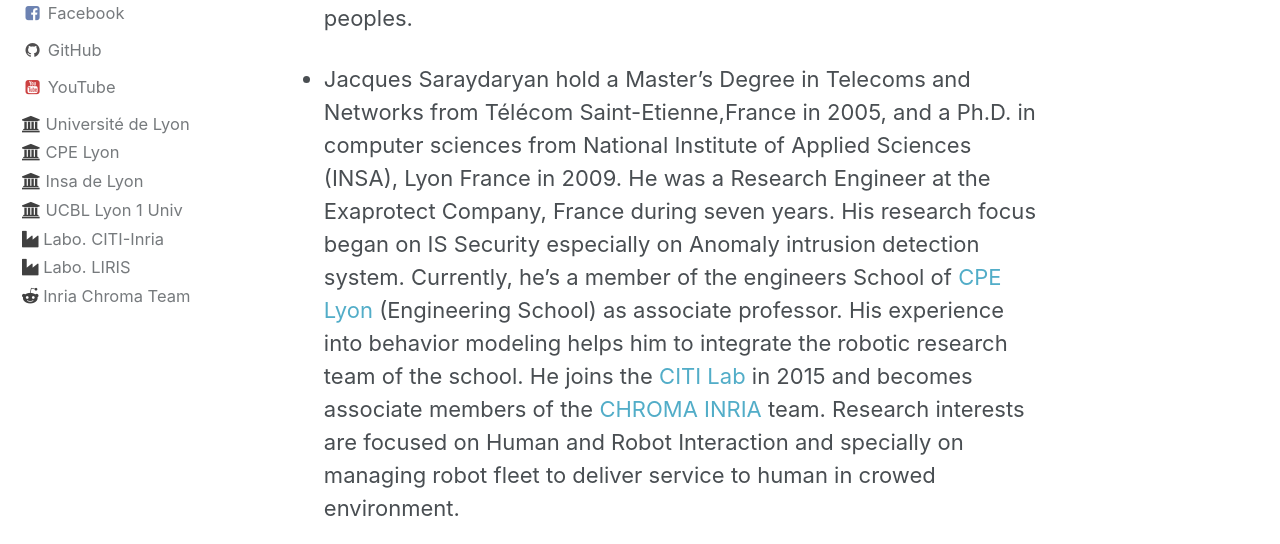
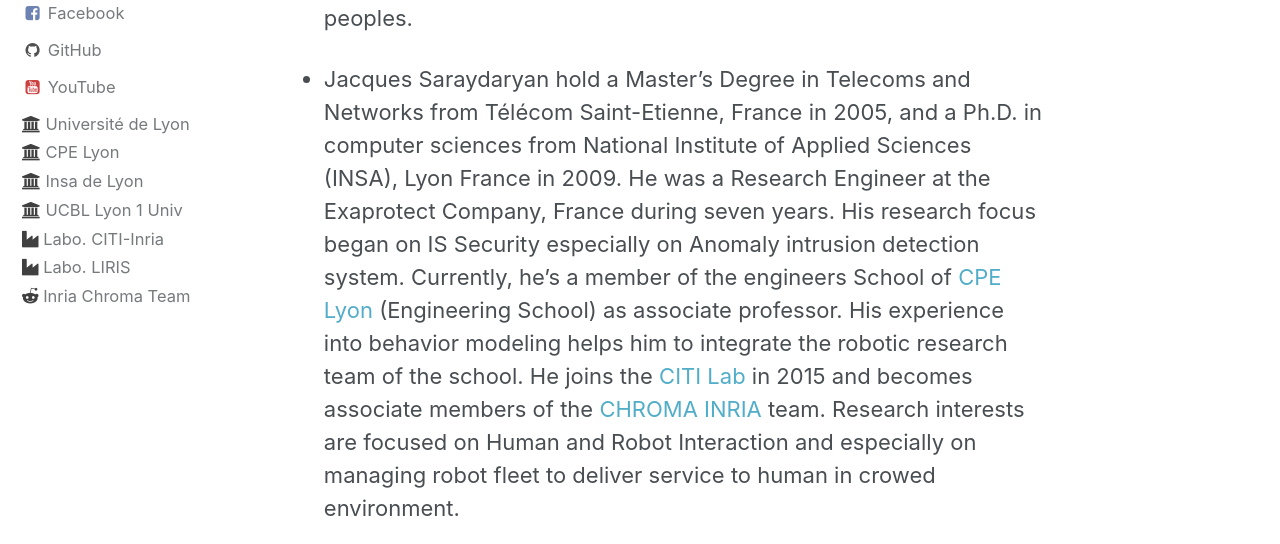
Before and after one commit to Robocup-Lyontech/Robocup-Lyontech.github.io, a Jekyll site: the page built from _pages/staff.md, in a window 1280 px wide and 1289 px high. Shown: the part 480-1024 px from the top of the window. Built offline with Jekyll 4.4.1, drawn with Linux system fonts in a browser that asks for light colours.

Commit message:
Update staff.md

```diff
--- a/_pages/staff.md
+++ b/_pages/staff.md
@@ -5,4 +5,4 @@
 
 - Fabrice Jumel is professor assistant  in [CPE Lyon](https://www.cpe.fr) (Engineering School). He is at the head of the robotic of service specialty . He is a member of the [CHROMA INRIA](https://team.inria.fr/chroma/en/)  team of the [CITI Lab](http://www.citi-lab.fr/)  (Cooperative and Human-aware Robot Navigation in Dynamic Environments). He like [Robocup](http://www.robocup.org/) and Robocup like competitions. He is team leader of a [robocup@home](http://cpe-dev.fr/robotcup/) team and was previously team leader of robocup@work one. He's more precisely involved in social navigation, fleet of robots, robot assistant for elder or disease peoples.
 
-- Jacques Saraydaryan hold a Master’s Degree in Telecoms and Networks from Télécom Saint-Etienne,France in 2005, and a Ph.D. in computer sciences from National Institute of Applied Sciences (INSA), Lyon France in 2009. He was a Research Engineer at the Exaprotect Company, France during seven years. His research focus began on IS Security especially on Anomaly intrusion detection system. Currently, he's a member of the engineers School of [CPE Lyon](https://www.cpe.fr) (Engineering School) as associate professor. His experience into behavior modeling helps him to integrate the robotic research team of the school. He joins the [CITI Lab](http://www.citi-lab.fr/) in 2015 and becomes associate members of the [CHROMA INRIA](https://team.inria.fr/chroma/en/) team. Research interests are focused on Human and Robot Interaction and specially on managing robot fleet to deliver service to human in crowed environment.
+- Jacques Saraydaryan hold a Master’s Degree in Telecoms and Networks from Télécom Saint-Etienne, France in 2005, and a Ph.D. in computer sciences from National Institute of Applied Sciences (INSA), Lyon France in 2009. He was a Research Engineer at the Exaprotect Company, France during seven years. His research focus began on IS Security especially on Anomaly intrusion detection system. Currently, he's a member of the engineers School of [CPE Lyon](https://www.cpe.fr) (Engineering School) as associate professor. His experience into behavior modeling helps him to integrate the robotic research team of the school. He joins the [CITI Lab](http://www.citi-lab.fr/) in 2015 and becomes associate members of the [CHROMA INRIA](https://team.inria.fr/chroma/en/) team. Research interests are focused on Human and Robot Interaction and especially on managing robot fleet to deliver service to human in crowed environment.
```
